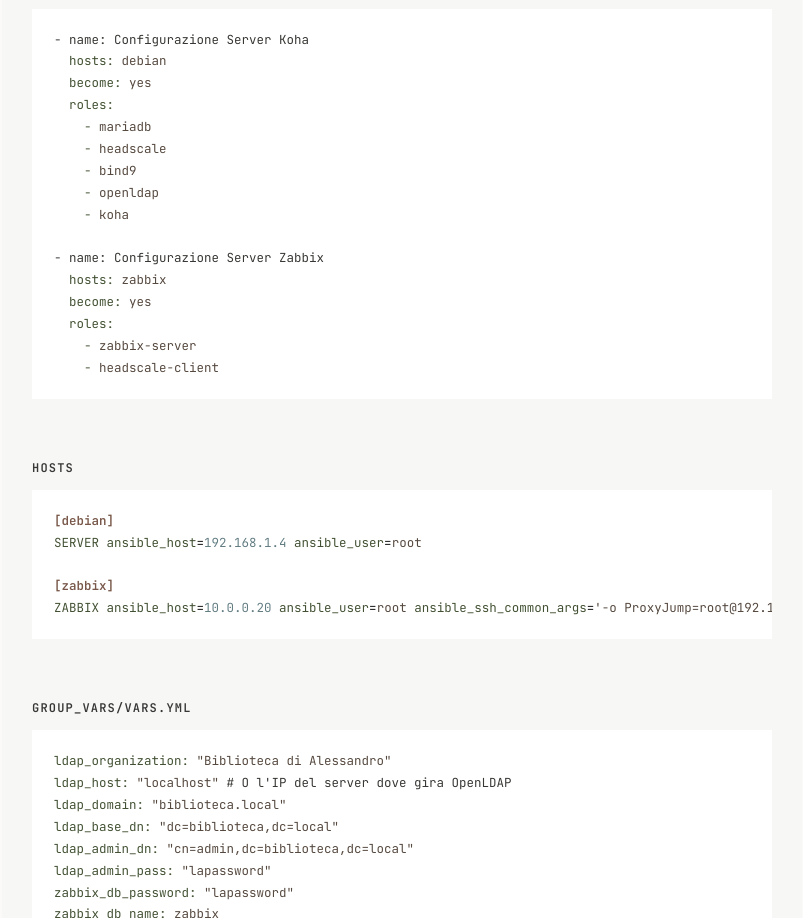
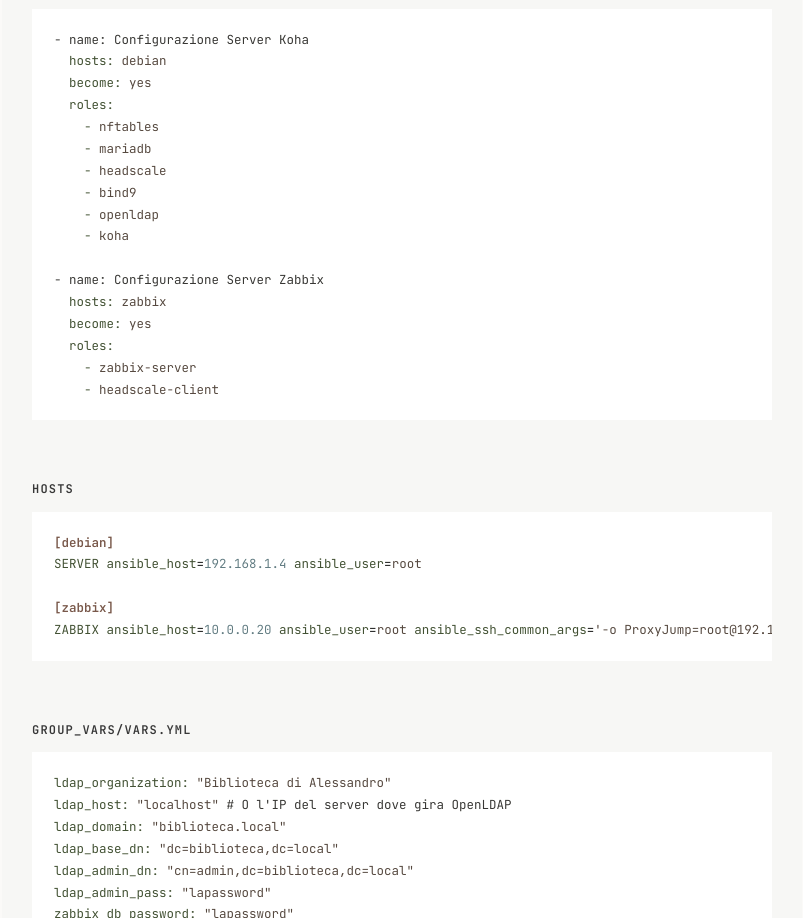
Before and after one commit to Alessandro-Muzi/0A02, a plain HTML site: page index.html in a window 1280 px wide. Shown: the part 4291-5209 px from the top of the page, without its empty margins (429-1232 px from the left). Drawn offline with nearby package versions, Linux system fonts and the light colour scheme.

Commit message:
Update index.html

```diff
--- a/index.html
+++ b/index.html
@@ -1161,7 +1161,7 @@ html { filter: grayscale(var(--gray)) contrast(1.03); }
 
 /*  0.4  1.04 */
 
-/* Grazie Giangi! */
+
 </style>
 
 
@@ -1459,6 +1459,7 @@ automatizzata del server </h>
   <span class="key">hosts:</span> <span class="val">debian</span>
   <span class="key">become:</span> <span class="val">yes</span>
   <span class="key">roles:</span>
+    <span class="key">-</span> <span class="val">nftables</span>
     <span class="key">-</span> <span class="val">mariadb</span>
     <span class="key">-</span> <span class="val">headscale</span>
     <span class="key">-</span> <span class="val">bind9</span>
```
